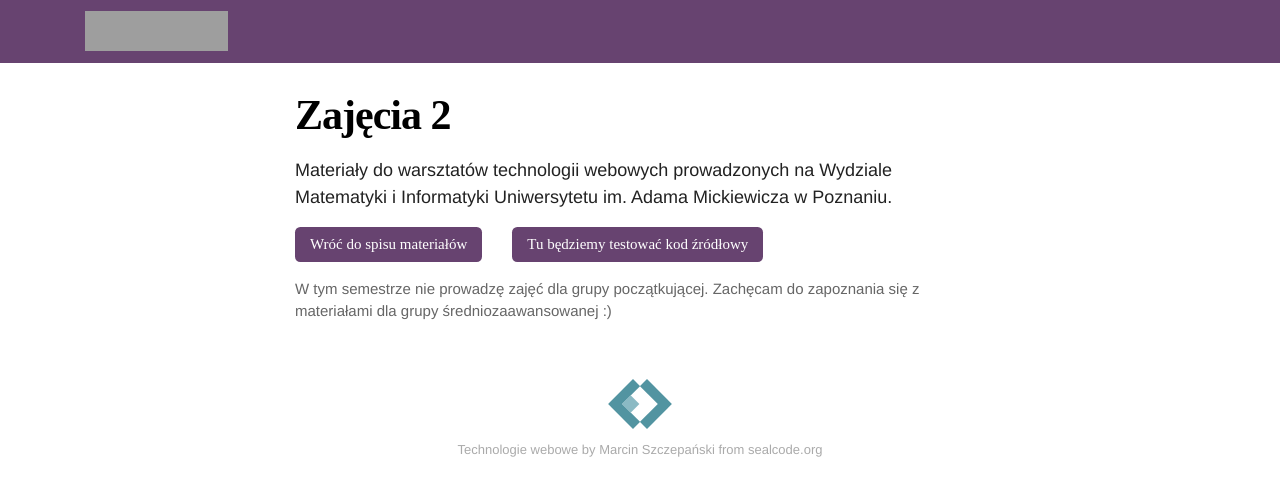
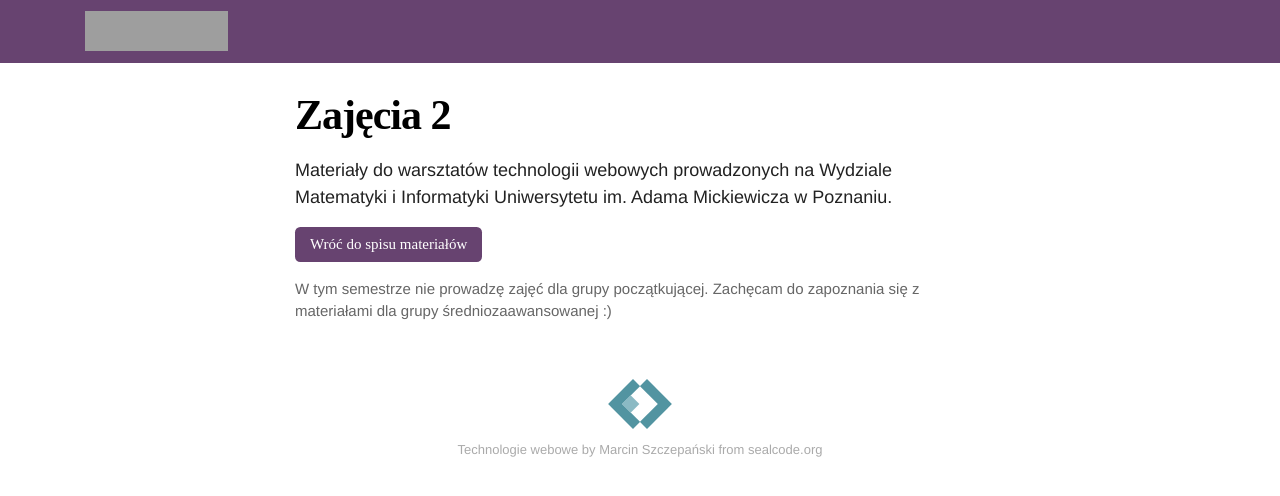
Before and after one commit to marcin-szczepanski/TWE, a Jekyll site: the page built from zajecia/1A/zaj02.md, in a window 1280 px wide, cut to the strip 0-496 px from the top of the page. Built offline with Jekyll 4.4.1, drawn with Linux system fonts in a browser that asks for light colours; some web fonts are replaced; grey boxes are pictures that could not be loaded.

Commit message:
Update zaj02.md

```diff
--- a/zajecia/1A/zaj02.md
+++ b/zajecia/1A/zaj02.md
@@ -5,7 +5,6 @@ layout: default
 	<h1 id="main1">Zajęcia 2</h1>
     <div id="main2" class="h2">Materiały do&nbsp;warsztatów technologii webowych prowadzonych na Wydziale Matematyki i&nbsp;Informatyki Uniwersytetu im. Adama Mickiewicza w Poznaniu.</div>
 	<a href="../../index.html" class="button-v button-module">Wróć do&nbsp;spisu materiałów</a>
-	<a href="https://jsfiddle.net/" target="blank" class="button-v button-module">Tu będziemy testować kod&nbsp;źródłowy</a>
 	<div style="clear: both;"></div>
 </div>
 
```
